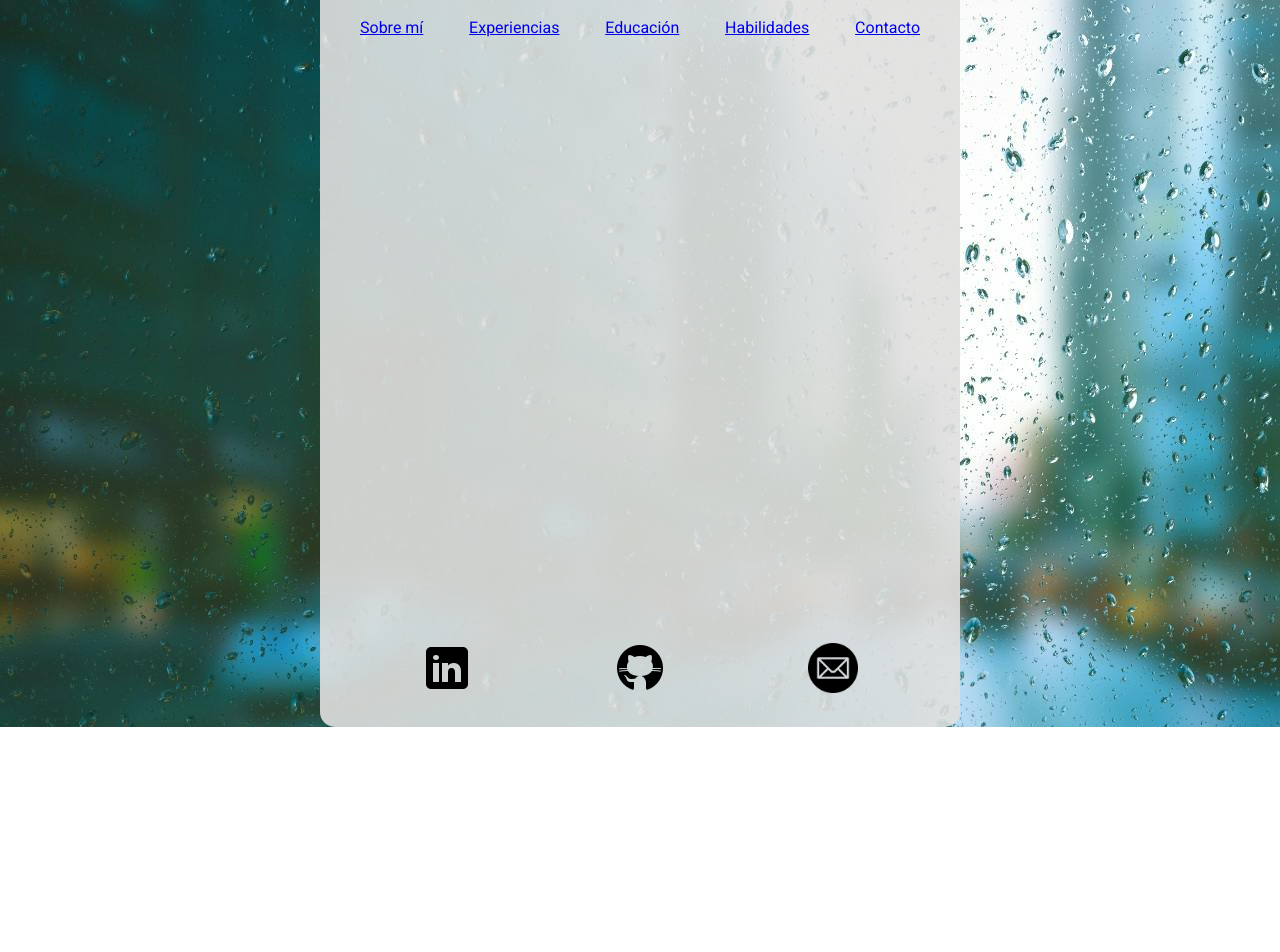
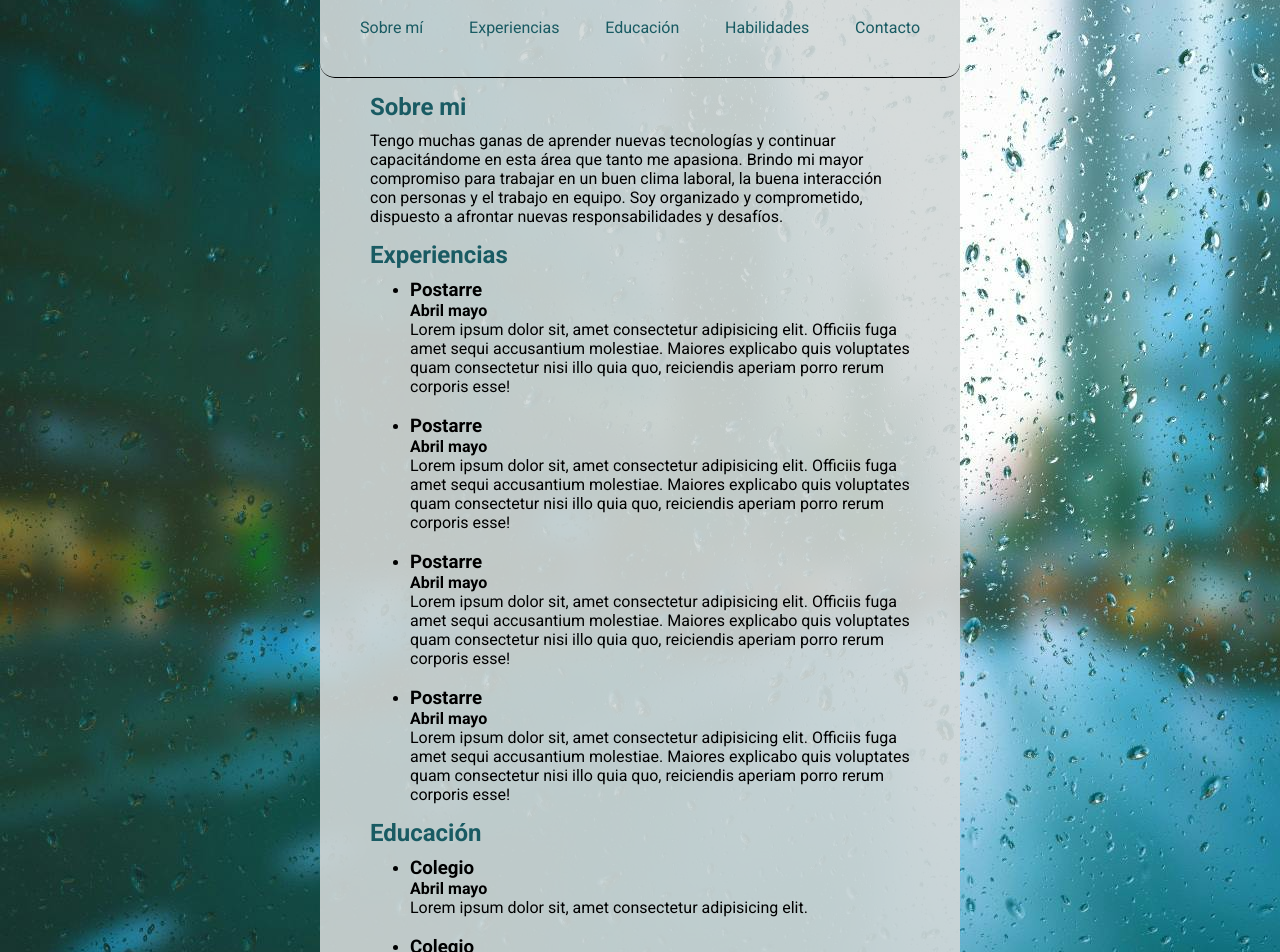
Before and after one commit to fedearrigone/arrigonecv, a plain HTML site: page index.html in a window 1280 px wide. Shown: the part 80-1032 px from the top of the page. Before the commit the page ends 807 px from the top, so only its background shows below. Drawn offline with Linux system fonts and the light colour scheme; a web font is replaced by a local one.

Commit message:
amplie info

```diff
--- a/css/style.css
+++ b/css/style.css
@@ -4,30 +4,42 @@
     margin: 0;
 }
 body{
-    background-image:url(../img/bg2.jpg);
+    background-image:url(/img/bg2.jpg);
+    background-attachment: fixed;
 }
 .contenedor{
     margin: auto;
     width: 50%;
-    background-color: rgba(224, 224, 223, 0.9);
+    background-color: rgba(210, 216, 216, 0.9);
     border-radius: 15px;
 }
 .name{
+    color: #195b63;
     border-radius: 15px 15px 0 0;
     text-align: center;
-
     width: auto;
     padding: 30px;
 }
-nav ul{
-    padding: 0 40px 0 40px;
+nav .navbar{
+    padding: 0 40px 40px 40px;
     list-style: none;
     display: flex;
     justify-content: space-between;
+    border-bottom: 1px solid black;
+    border-radius: 15px;
 }
-.contenedor1{
+.item{
+    text-decoration: none;
+    color: #195b63;
+}
+.box{
+    margin: 5px 50px 5px 50px;
+   /* border: 2px solid red;*/
+}
 
-    padding-bottom: 90%;
+h2{
+    color: #195b63;
+    padding: 10px 0px;
 }
 
 .contact_icons ul{
--- a/index.html
+++ b/index.html
@@ -14,17 +14,56 @@
                 <h1>Federico Arrigone</h1>
             </div>
             <nav>
-                <ul>
-                    <li><a href="#">Sobre mí</a></li>
-                    <li><a href="#">Experiencias</a></li>
-                    <li><a href="#">Educación</a></li>
-                    <li><a href="#">Habilidades</a></li>
-                    <li><a href="#contacto">Contacto</a></li>
+                <ul class="navbar">
+                    <li><a class="item" href="#sobre_mi">Sobre mí</a></li>
+                    <li><a class="item" href="#experiencias">Experiencias</a></li>
+                    <li><a class="item" href="#educacion">Educación</a></li>
+                    <li><a class="item" href="#habilidades">Habilidades</a></li>
+                    <li><a class="item" href="#contacto">Contacto</a></li>
                 </ul>
             </nav>
         </header>
         <main>
-            <div class="contenedor1">
+            <div class="box" id="sobre_mi">
+                <h2>Sobre mi</h2>
+                <p>Tengo muchas ganas de aprender nuevas tecnologías y continuar capacitándome en esta área que tanto me apasiona. Brindo mi mayor compromiso para trabajar en un buen clima laboral, la buena interacción con personas y el trabajo en equipo. Soy organizado y comprometido, dispuesto a afrontar nuevas responsabilidades y desafíos.
+                </p>
+            </div>
+            <div class="box" id="experiencias">
+                <h2>Experiencias</h2>
+                <ul>
+                    <li><h3>Postarre</h3></li>
+                    <h4>Abril mayo</h4>
+                    <p>Lorem ipsum dolor sit, amet consectetur adipisicing elit. Officiis fuga amet sequi accusantium molestiae. Maiores explicabo quis voluptates quam consectetur nisi illo quia quo, reiciendis aperiam porro rerum corporis esse!</p>
+                    <br>
+                    <li><h3>Postarre</h3></li>
+                    <h4>Abril mayo</h4>
+                    <p>Lorem ipsum dolor sit, amet consectetur adipisicing elit. Officiis fuga amet sequi accusantium molestiae. Maiores explicabo quis voluptates quam consectetur nisi illo quia quo, reiciendis aperiam porro rerum corporis esse!</p>
+                    <br>
+                    <li><h3>Postarre</h3></li>
+                    <h4>Abril mayo</h4>
+                    <p>Lorem ipsum dolor sit, amet consectetur adipisicing elit. Officiis fuga amet sequi accusantium molestiae. Maiores explicabo quis voluptates quam consectetur nisi illo quia quo, reiciendis aperiam porro rerum corporis esse!</p>
+                    <br>
+                    <li><h3>Postarre</h3></li>
+                    <h4>Abril mayo</h4>
+                    <p>Lorem ipsum dolor sit, amet consectetur adipisicing elit. Officiis fuga amet sequi accusantium molestiae. Maiores explicabo quis voluptates quam consectetur nisi illo quia quo, reiciendis aperiam porro rerum corporis esse!</p>
+                </ul>
+            </div>
+            <div class="box" id="educacion">
+                <h2>Educación</h2>
+                <ul>
+                    <li><h3>Colegio</h3></li>
+                    <h4>Abril mayo</h4>
+                    <p>Lorem ipsum dolor sit, amet consectetur adipisicing elit.</p>
+                    <br>
+                    <li><h3>Colegio</h3></li>
+                    <h4>Abril mayo</h4>
+                    <p>Lorem ipsum dolor sit, amet consectetur adipisicing elit.</p>
+                    <br>
+                </ul>
+            </div>
+            <div class="box" id="habilidades">
+                <h2>Habilidades</h2>
 
             </div>
         </main>
```
